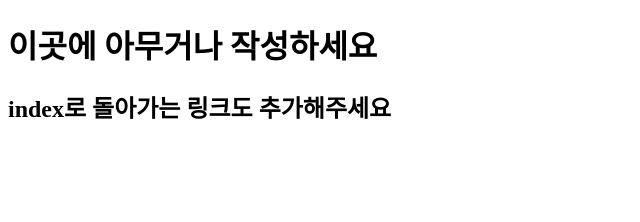
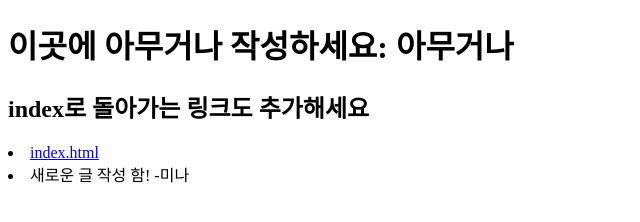
Before and after one commit to Acorn-Team-404/git-final-test, a plain HTML site: page test01/미나.html in a window 1280 px wide. Shown: the whole page, without its empty margins (0-640 px from the left). Drawn offline with Linux system fonts and the light colour scheme.

Commit message:
미나.html 에 li 추가

```diff
--- a/test01/미나.html
+++ b/test01/미나.html
@@ -6,8 +6,10 @@
   <title>미나.html</title>
 </head>
 <body>
-  <h1>이곳에 아무거나 작성하세요</h1>
-  <h2>index로 돌아가는 링크도 추가해주세요</h2>
+  <h1>이곳에 아무거나 작성하세요: 아무거나 </h1>
+  <h2>index로 돌아가는 링크도 추가해세요</h2>
   <!-- 그리고 index.html 파일의 각 이름.html 하단 li에 아무거나 작성! -->
+    <li><a href="index.html">index.html</a></li>
+    <li> 새로운 글 작성 함! -미나 </li>
 </body>
 </html>
```
